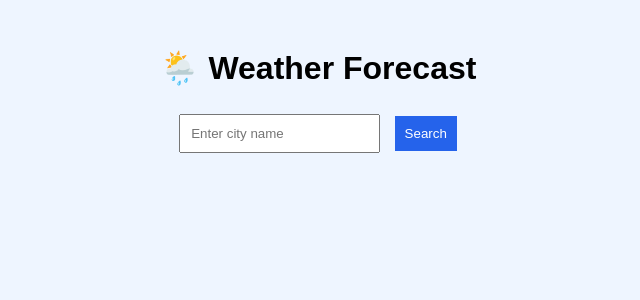
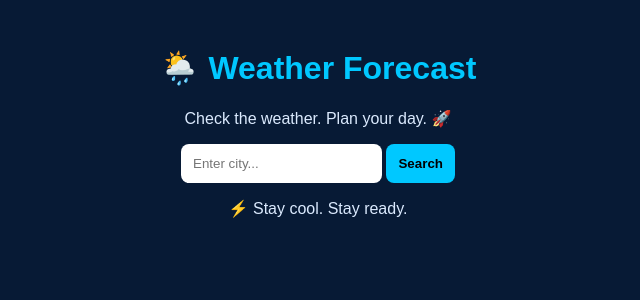
Before and after one commit to semiloreolatunji125-byte/tireni-weather-app, a Flask app: page / in a window 1280 px wide. Shown: the top 300 px of the page, without its empty margins (322-962 px from the left). Run offline with Flask 3, Linux system fonts and the light colour scheme.

Commit message:
Improve weather forecast app

```diff
--- a/templates/index.html
+++ b/templates/index.html
@@ -3,75 +3,84 @@
 
 <head>
     <meta charset="UTF-8">
-    <meta name="viewport" content="width=device-width, initial-scale=1.0">
+    <meta name="viewport" content="width=device-width, initial-scale=1">
     <title>Weather Forecast</title>
     <style>
         body {
             font-family: Arial;
-            background: #eef5ff;
             text-align: center;
+            background: #071a35;
+            color: white;
             padding: 20px;
         }
 
         .card {
-            background: white;
+            background: #102b50;
             padding: 20px;
-            margin: 15px auto;
-            border-radius: 10px;
-            max-width: 500px;
+            margin: 20px auto;
+            border-radius: 15px;
+            max-width: 600px;
         }
 
         input,
         button {
-            padding: 10px;
-            margin: 5px;
+            padding: 12px;
+            border: 0;
+            border-radius: 8px;
         }
 
         button {
-            background: #2563eb;
-            color: white;
-            border: 0;
+            background: #00c8ff;
             cursor: pointer;
+            font-weight: bold;
+        }
+
+        h1,
+        h2 {
+            color: #00c8ff;
+        }
+
+        .icon {
+            font-size: 55px;
         }
 
         .forecast {
             display: inline-block;
-            background: white;
+            background: #163b68;
             padding: 12px;
             margin: 5px;
-            border-radius: 8px;
+            border-radius: 10px;
+        }
+
+        p {
+            color: #dbeafe;
         }
     </style>
 </head>
 
 <body>
     <h1>🌦️ Weather Forecast</h1>
+    <p>Check the weather. Plan your day. 🚀</p>
 
-    <form method="POST" action="/">
-        <input type="text" name="city" placeholder="Enter city name" value="{{ city or '' }}" required>
+    <form method="POST">
+        <input name="city" placeholder="Enter city..." value="{{ city or '' }}" required>
         <button type="submit">Search</button>
     </form>
 
-    {% if error %}
-    <p>{{ error }}</p>
-    {% endif %}
+    {% if error %}<p>{{ error }}</p>{% endif %}
 
     {% if temperature is defined and temperature is not none %}
     <div class="card">
-        <h2>{{ city }}</h2>
-        <h1>{{ emoji or '🌤️' }}</h1>
-        <h2>{{ temperature }}°C</h2>
-        <p>{{ condition or 'Weather unavailable' }}</p>
-
-        <p>Feels like: {{ feels_like if feels_like is defined else 'N/A' }}°C</p>
-        <p>Humidity: {{ humidity if humidity is defined else 'N/A' }}%</p>
-        <p>Wind: {{ wind_speed if wind_speed is defined else 'N/A' }} km/h</p>
-        <p>Sunrise: {{ sunrise if sunrise is defined else 'N/A' }}</p>
-        <p>Sunset: {{ sunset if sunset is defined else 'N/A' }}</p>
-
-        {% if advice %}
-        <p>💡 {{ advice }}</p>
-        {% endif %}
+        <h2>📍 {{ city }}</h2>
+        <div class="icon">{{ emoji or '🌤️' }}</div>
+        <h1>{{ temperature }}°C</h1>
+        <p>{{ condition }}</p>
+        <p>Feels like: {{ feels_like|default('N/A') }}°C</p>
+        <p>💧 Humidity: {{ humidity|default('N/A') }}%</p>
+        <p>💨 Wind: {{ wind_speed|default('N/A') }} km/h</p>
+        <p>🌅 Sunrise: {{ sunrise|default('N/A') }}</p>
+        <p>🌇 Sunset: {{ sunset|default('N/A') }}</p>
+        {% if advice|default('') %}<p>💡 {{ advice }}</p>{% endif %}
     </div>
     {% endif %}
 
@@ -79,14 +88,18 @@
     <h2>📅 Forecast</h2>
     {% for day in forecast %}
     <div class="forecast">
-        <h3>{{ day.get('date', 'Day') }}</h3>
-        <p>{{ day.get('emoji', '🌤️') }}</p>
+        <b>{{ day.get('date', 'Day') }}</b>
+        <p class="icon">{{ day.get('emoji', '🌤️') }}</p>
         <p>{{ day.get('condition', 'N/A') }}</p>
-        <p>High: {{ day.get('max_temp', 'N/A') }}°C</p>
-        <p>Low: {{ day.get('min_temp', 'N/A') }}°C</p>
+        <p>⬆ {{ day.get('max_temp', 'N/A') }}°C</p>
+        <p>⬇ {{ day.get('min_temp', 'N/A') }}°C</p>
     </div>
     {% endfor %}
     {% endif %}
+
+    <footer>
+        <p>⚡ Stay cool. Stay ready.</p>
+    </footer>
 </body>
 
 </html>
```
